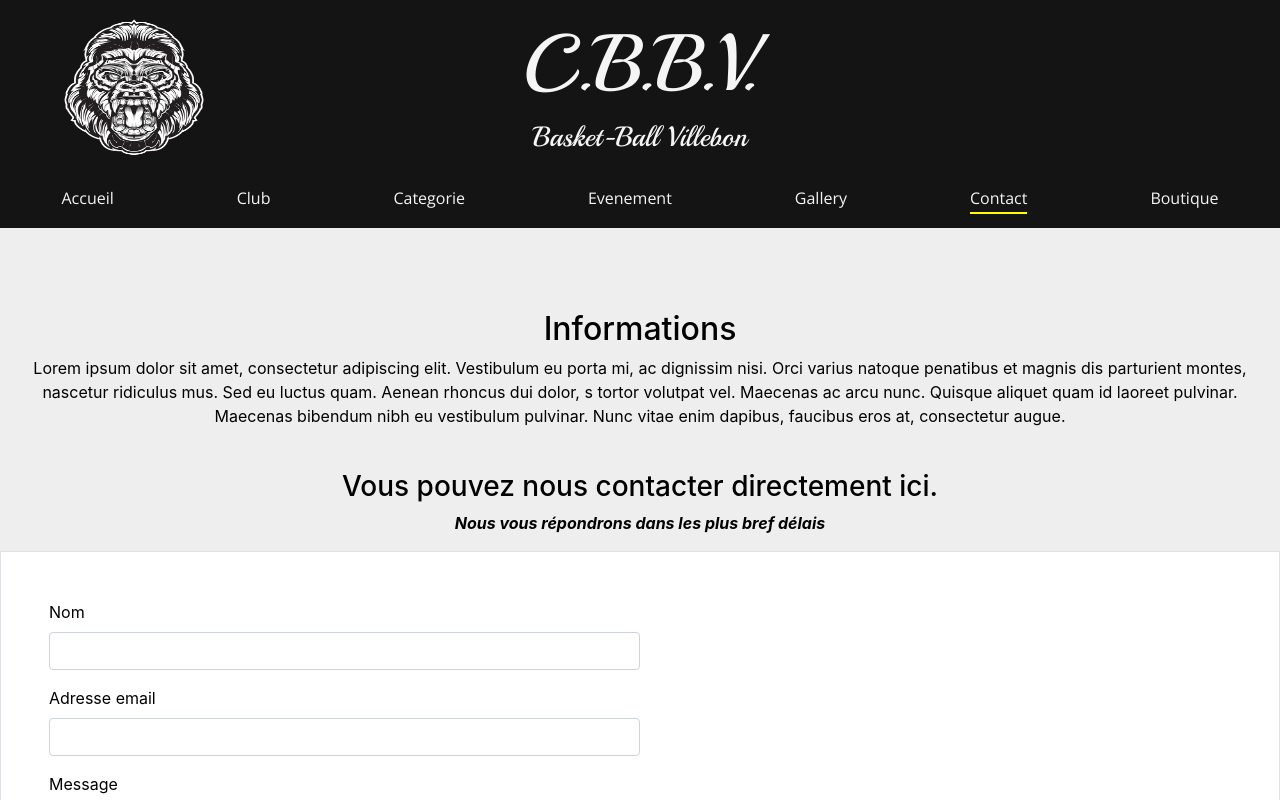
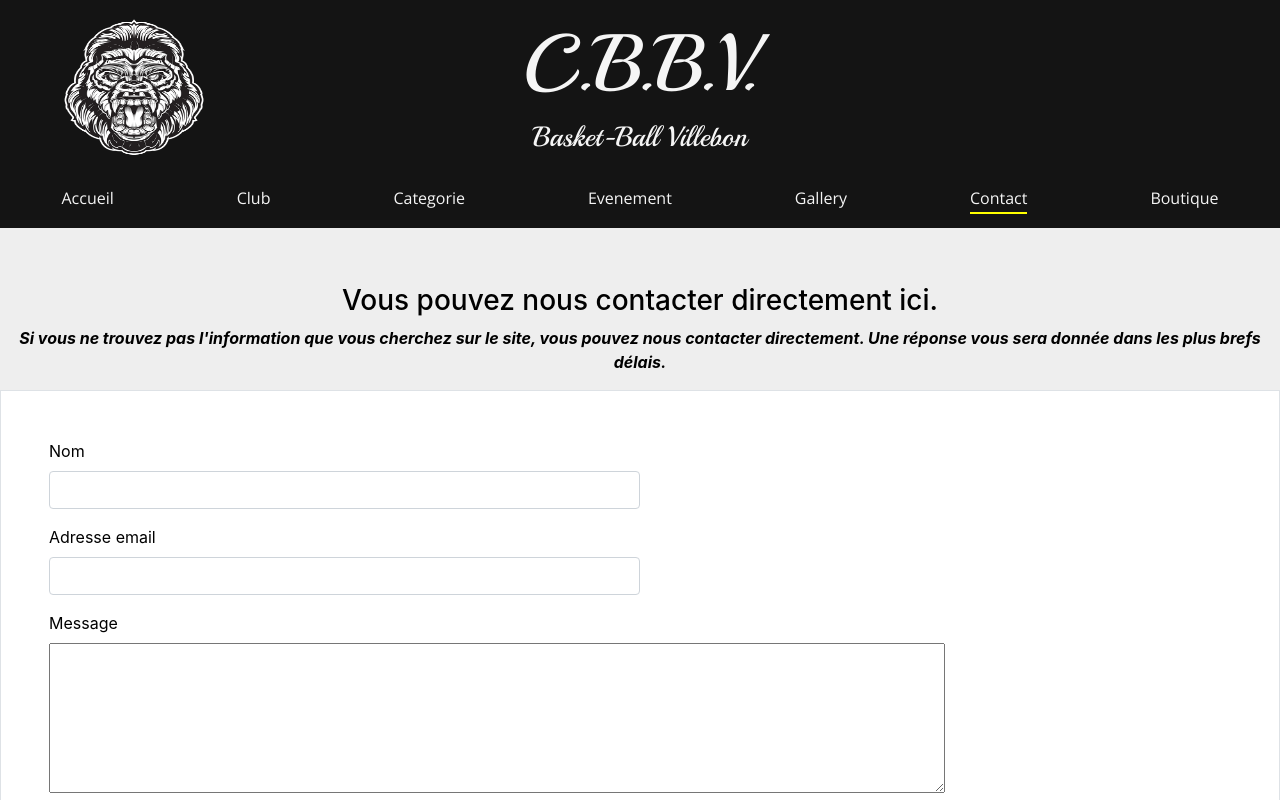
Before and after one commit to Mandel-AG/frontProjetVillebon, a React (Create React App) app: page /contact in a window 1280 px wide. Shown: the top 800 px of the page. Built offline with nearby package versions, Linux system fonts and the light colour scheme; no server answers; a web font is replaced by a local one.

Commit message:
update contact text

```diff
--- a/src/components/contact/Contact.js
+++ b/src/components/contact/Contact.js
@@ -42,20 +42,12 @@ class Contact extends Component {
   render() {
     return (
       <div className="containerContact">
-         <div className='divInfos'>
-            <h3>Informations</h3>
-            <p>Lorem ipsum dolor sit amet, consectetur adipiscing elit. Vestibulum eu porta mi, ac dignissim nisi.
-               Orci varius natoque penatibus et magnis dis parturient montes,
-               nascetur ridiculus mus. Sed eu luctus quam. Aenean rhoncus dui dolor,
-               s tortor volutpat vel. Maecenas ac arcu nunc. Quisque aliquet quam id laoreet pulvinar.
-               Maecenas bibendum nibh eu vestibulum pulvinar. Nunc vitae enim dapibus, faucibus eros at,
-               consectetur augue.</p>
-         </div>
 
          <div className='divInputContact'>
 
             <h3>Vous pouvez nous contacter directement ici.</h3>
-            <p>Nous vous répondrons dans les plus bref délais</p>
+            <p>Si vous ne trouvez pas l'information que vous cherchez sur le site, vous pouvez nous contacter directement.
+               Une réponse vous sera donnée dans les plus brefs délais.</p>
             <Formik
                onSubmit={this.submit}
                initialValues={{name: '', email: '', message: ''}}
--- a/src/components/contact/contact.css
+++ b/src/components/contact/contact.css
@@ -3,24 +3,12 @@ textarea {
 	height: 150px;
 }
 
- .divInfos{
-    padding: 2vw;
+.divInputContact h3,
+.divInputContact p {
 	text-align: center;
 }
 
- .divInfos h3{
-   text-align: center;
- }
-
- /* .divInputContact{
-    padding: 2vw;
- } */
-
- .divInputContact h3, .divInputContact p{
-    text-align: center;
- }
-
- .divInputContact p{
+.divInputContact p {
 	font-weight: 700;
 	font-style: italic;
 }
```
Lines whose indentation alone changed are shown as unchanged.
